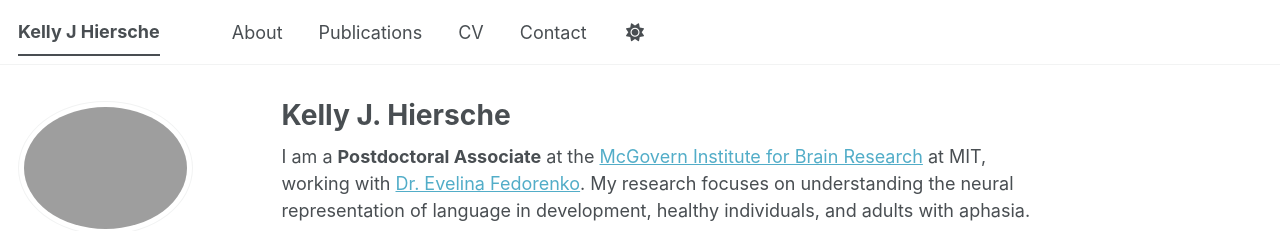
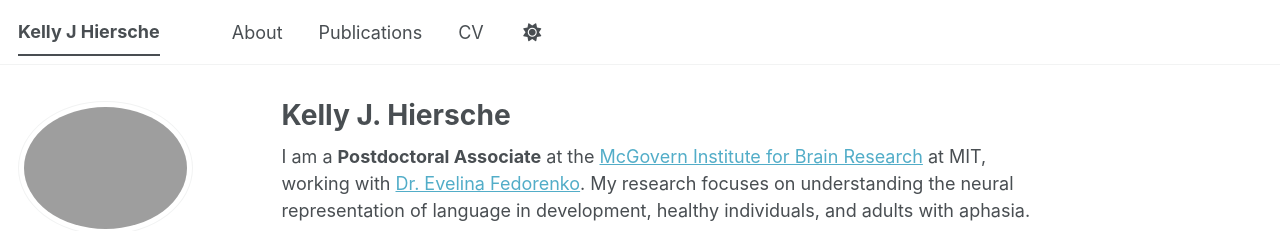
Before and after one commit to kellyjhiersche/kellyjhiersche.github.io, a Jekyll site: the page built from _pages/about.md, in a window 1280 px wide. Shown: the top 231 px of the page. Built offline with Jekyll 4.4.1, drawn with Linux system fonts in a browser that asks for light colours; a style sheet for code colours, icons or effects is not loaded.

Commit message:
Update navigation.yml

```diff
--- a/_data/navigation.yml
+++ b/_data/navigation.yml
@@ -15,6 +15,3 @@ main:
 
   - title: "CV"
     url: /cv/
-
-  - title: "Contact"
-    url: /#contact
```
